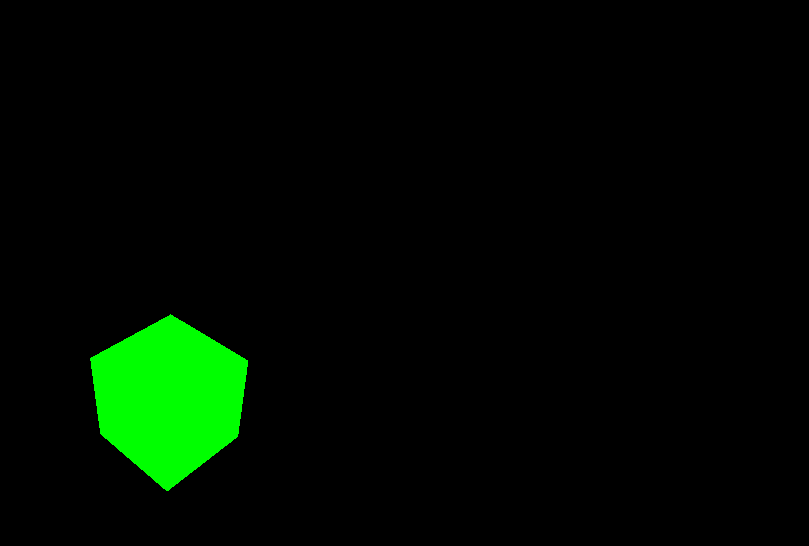
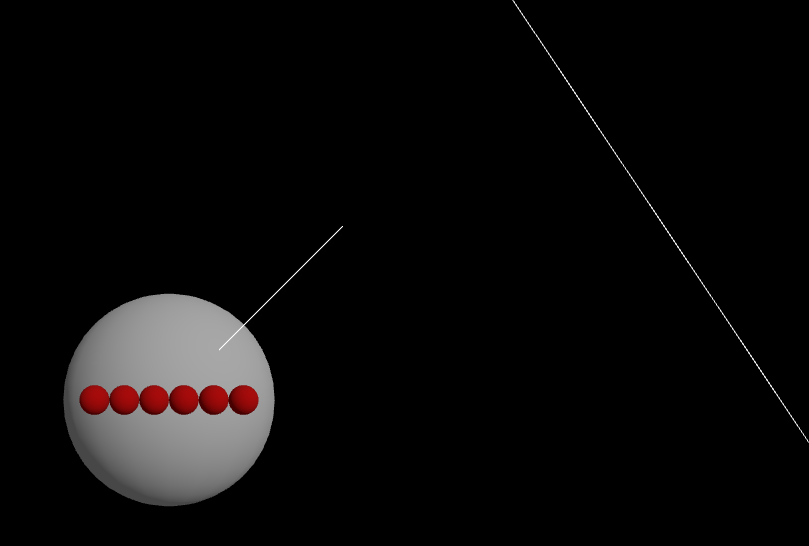
Before and after one commit to MichaelAlanLole/Diss_Work, a website built with Vite: page Code/index.html in a window 1280 px wide. Shown: the whole page, without its empty margins (471-1280 px from the left). Built offline with nearby package versions, Linux system fonts and the light colour scheme; animation ran at ten frames a second.

Commit message:
Saving progress

```diff
--- a/Code/index.html
+++ b/Code/index.html
@@ -2,10 +2,8 @@
 <html lang="en">
 	<head>
 		<meta charset="utf-8">
-		<title>My first three.js app</title>
-		<style>
-			body { margin: 0; }
-		</style>
+		<title>Interactive Experience</title>
+		<link rel="stylesheet" href="styles.css"/>
 	</head>
 	<body>
 		<script type="module" src="/main.js"></script>
--- a/Code/main.js
+++ b/Code/main.js
@@ -1,27 +1,131 @@
+// IMPORTS
 import * as THREE from 'three';
+import { OrbitControls } from "three/examples/jsm/controls/OrbitControls.js";
+import { CSS2DObject, CSS2DRenderer } from 'three/examples/jsm/Addons.js';
 
+// SCENE CREATION
 const scene = new THREE.Scene();
+
+// CAMERA CREATION
 const camera = new THREE.PerspectiveCamera( 75, window.innerWidth / window.innerHeight, 0.1, 1000 );
+camera.position.z = 5;
 
-const renderer = new THREE.WebGLRenderer();
+// Light Creation
+
+// Ambient light gives whole scene a constant amount of light
+const amb_light = new THREE.AmbientLight(0xffffff, 0.2);
+scene.add(amb_light);
+
+const dir_light = new THREE.DirectionalLight(0xFFFFFF, 1);
+dir_light.castShadow = true;
+dir_light.position.set(1, 1, 2);
+scene.add(dir_light);
+
+const helper = new THREE.DirectionalLightHelper( dir_light, 5);
+scene.add(helper);
+
+// RENDERER CREATION
+const renderer = new THREE.WebGLRenderer({antialias: true});
 renderer.setSize( window.innerWidth, window.innerHeight );
+
+// CSS2D Renderer Creation, Sets Window Size, Sets Position, Sets pointerEvents To
+// None Which Allows The Use Of Orbit Controls, Then Appends The Renderer To The HTML Document
+const label_renderer = new CSS2DRenderer();
+label_renderer.setSize(window.innerWidth, window.innerHeight);
+label_renderer.domElement.style.position = "absolute";
+label_renderer.domElement.style.top = "0px";
+label_renderer.domElement.style.pointerEvents = "none";
+document.body.appendChild(label_renderer.domElement);
+
+// Shadow Map Set Up
+renderer.shadowMap.enabled = true;
+renderer.shadowMap.type = THREE.PCFSoftShadowMap;
+
+// Set Animate Function To Loop, Append The Script To The Body Of The HTML File
 renderer.setAnimationLoop( animate );
 document.body.appendChild( renderer.domElement );
 
-const geometry = new THREE.BoxGeometry( 1, 1, 1 );
-const material = new THREE.MeshBasicMaterial( { color: 0x00ff00 } );
-const cube = new THREE.Mesh( geometry, material );
-scene.add( cube );
+// Orbit Controls
+const controls = new OrbitControls(camera, renderer.domElement);
 
-camera.position.z = 5;
+// HANDLE RESIZING OF WINDOW
+function onWindowResize() {
+	camera.aspect = window.innerWidth / window.innerHeight;
+	camera.updateProjectionMatrix();
+	renderer.setSize(window.innerWidth, window.innerHeight);
+	label_renderer.setSize(window.innerWidth, window.innerHeight);
+}
 
+// Create Spheres For The Labels
+function createCpointMesh(name, x, y, z) {
+	const geo = new THREE.SphereGeometry(0.1);
+	const mat = new THREE.MeshStandardMaterial({color: 0xFF0000});
+	const mesh = new THREE.Mesh(geo, mat);
+	mesh.position.set(x, y, z);
+	mesh.name = name;
+	return mesh;
+}
+
+// Create Group To Hold Spheres
+const sphereGroup = new THREE.Group();
+
+// Create Spheres, Give Them A Name And A X, Y, Z And Add To The Group
+const sphereMesh1 = createCpointMesh("sphereMesh1", -0.5, 0, 1.5);
+sphereGroup.add(sphereMesh1);
+
+const sphereMesh2 = createCpointMesh("sphereMesh2", -0.3, 0, 1.5);
+sphereGroup.add(sphereMesh2);
+
+const sphereMesh3 = createCpointMesh("sphereMesh3", -0.1, 0, 1.5);
+sphereGroup.add(sphereMesh3);
+
+const sphereMesh4 = createCpointMesh("sphereMesh4", 0.1, 0, 1.5);
+sphereGroup.add(sphereMesh4);
+
+const sphereMesh5 = createCpointMesh("sphereMesh5", 0.3, 0, 1.5);
+sphereGroup.add(sphereMesh5);
+
+const sphereMesh6 = createCpointMesh("sphereMesh6", 0.5, 0, 1.5);
+sphereGroup.add(sphereMesh6);
+
+// Adds Group To Scene
+scene.add(sphereGroup);
+
+// Label Creation
+
+// Creation Of Label Text
+const labelP = document.createElement("p");
+labelP.className = "tooltip";
+const pContainer = document.createElement("div");
+pContainer.appendChild(labelP);
+const cPointLabel = new CSS2DObject(pContainer);
+scene.add(cPointLabel);
+
+// Creation Of Raycaster
+const mousePos = new THREE.Vector2();
+
+// GEOMETRY CREATION
+const ball_geo = new THREE.SphereGeometry(1, 20, 20);
+const ball_mat = new THREE.MeshStandardMaterial( { color: 0xffffff } );
+const ball = new THREE.Mesh( ball_geo, ball_mat );
+ball.receiveShadow = true;
+scene.add( ball );
+
+// ANIMATE FUNCTION
 function animate() {
 
-	cube.rotation.x += 0.01;
-	cube.rotation.y += 0.01;
-
+	// RENDERES THE SCENE EACH FRAME
 	renderer.render( scene, camera );
 
+	// Renders The Labels Each Frame
+	label_renderer.render( scene, camera );
+
+	// DETECTS IF WINDOW HAS BEEN RESIZED, IF IT HAS, IT ADJUSTS ACCORDINGLY
+	window.addEventListener("resize", onWindowResize());
+
+	// Update Orbit Controls
+	controls.update();
 }
 
+// CALLS FUNCTION
 animate();
--- /dev/null
+++ b/Code/styles.css
@@ -0,0 +1,3 @@
+body {
+    margin: 0;
+}
```
